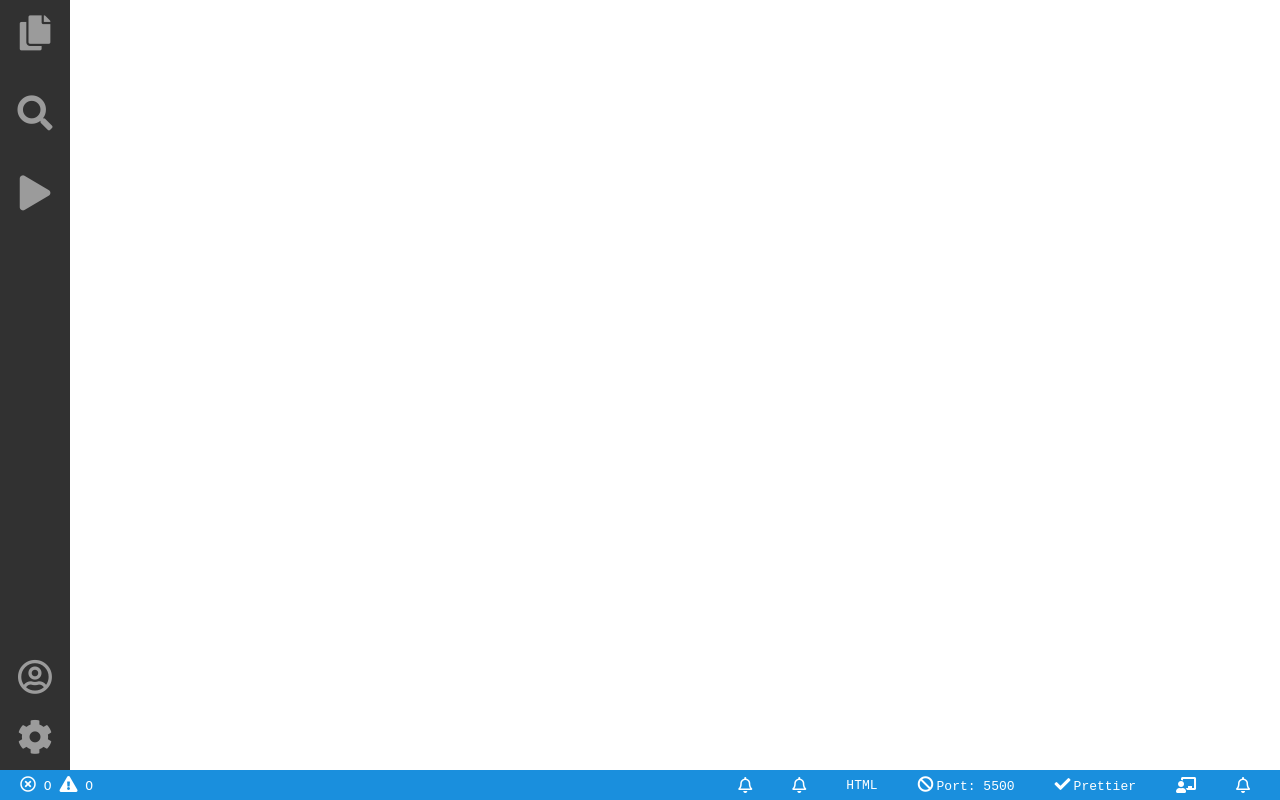
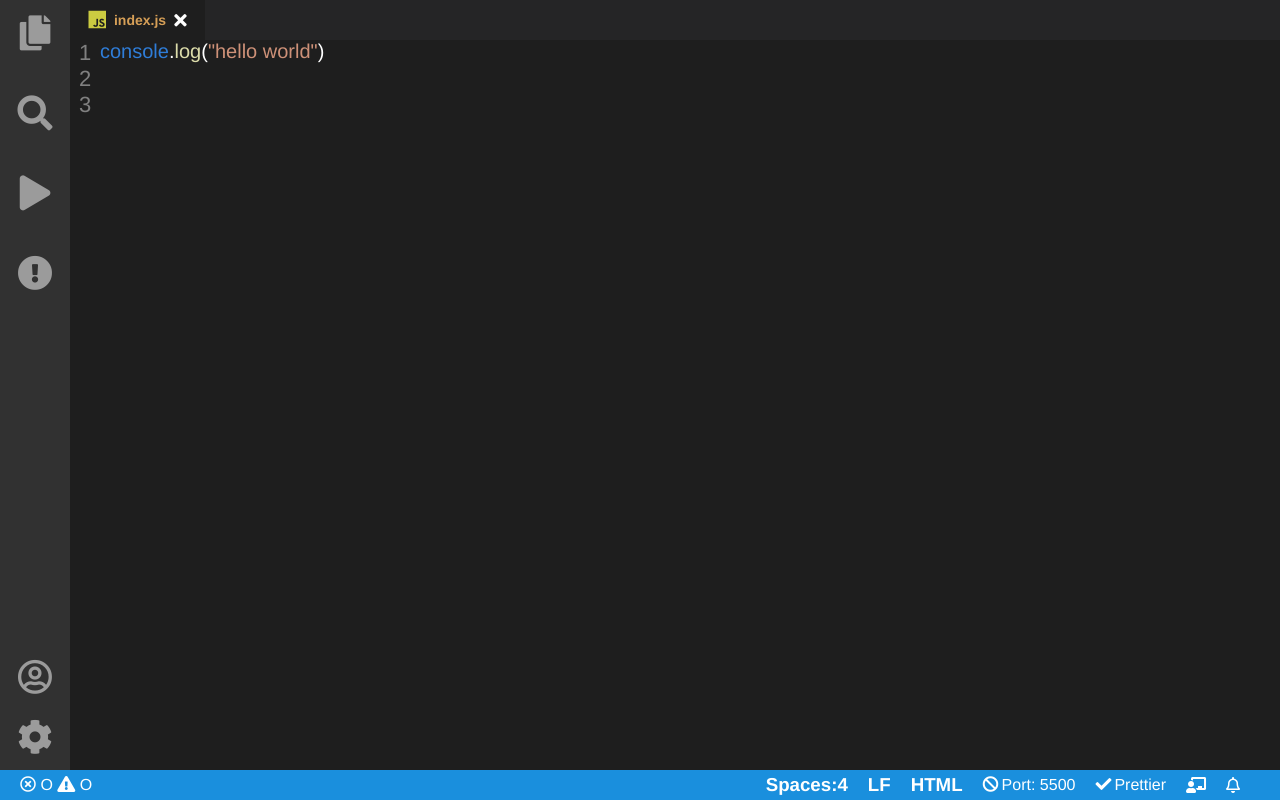
Before and after one commit to nishalk01/VSCODE_THEME_PORTOFOLIO, a plain HTML site: page index.html in a window 1280 px wide. Drawn offline with Linux system fonts and the light colour scheme.

Commit message:
minor styling

```diff
--- a/index.html
+++ b/index.html
@@ -1,30 +1,98 @@
 <!DOCTYPE html>
 <html lang="en">
+
 <head>
     <meta charset="UTF-8">
     <meta http-equiv="X-UA-Compatible" content="IE=edge">
     <meta name="viewport" content="width=device-width, initial-scale=1.0">
     <title>VSCODE</title>
     <link rel="preconnect" href="https://fonts.googleapis.com">
-<!-- <link rel="preconnect" href="https://fonts.gstatic.com" crossorigin>
-<link href="https://fonts.googleapis.com/css2?family=Space+Mono&display=swap" rel="stylesheet">  -->
+
     <link rel="stylesheet" href="styles.css">
-    <link rel="stylesheet" href="https://cdnjs.cloudflare.com/ajax/libs/font-awesome/5.15.3/css/all.min.css" integrity="sha512-iBBXm8fW90+nuLcSKlbmrPcLa0OT92xO1BIsZ+ywDWZCvqsWgccV3gFoRBv0z+8dLJgyAHIhR35VZc2oM/gI1w==" crossorigin="anonymous" referrerpolicy="no-referrer" />
+    <link rel="stylesheet" href="https://cdnjs.cloudflare.com/ajax/libs/font-awesome/5.15.3/css/all.min.css"
+        integrity="sha512-iBBXm8fW90+nuLcSKlbmrPcLa0OT92xO1BIsZ+ywDWZCvqsWgccV3gFoRBv0z+8dLJgyAHIhR35VZc2oM/gI1w=="
+        crossorigin="anonymous" referrerpolicy="no-referrer" />
 </head>
+
 <body>
     <div class="container">
-    <div class="sidenav">
-        <div class="first-icon-set side-icon ">
-            <i class="fas fa-copy spacing" ></i>
+        <div class="side-nav-container" style="position:fixed;">
+            <div class="sidenav" style="position: relative;">
+                <div class="first-icon-set side-icon">
+                    <i class="fas fa-copy spacing"></i>
                     <i class="fas fa-search spacing"></i>
                     <i class="fas fa-play spacing"></i>
+                    <i class="fas fa-exclamation-circle"></i>
 
                 </div>
                 <div class="last-icon-container">
-            <div class="last-icon-set side-icon" >
+                    <div class="last-icon-set side-icon">
                         <i class="far fa-user-circle" style="margin-bottom: 25px;"></i>
                         <i class="fas fa-cog"></i>
                     </div>
+                </div>
+            </div>
+        </div>
+
+        <div class="body">
+            <div class="file-open-container">
+                <div class="file-open" >
+                    <i class="fab fa-js"></i>
+                    <div class="file-name">
+                        index.js
+                    </div>
+                    <i class="fa fa-times" aria-hidden="true"></i>
+                </div>
+            </div>
+            <div class="text-container">
+                <div class="line">
+                    <div>1</div>
+                    <div>2</div>
+                    <div>3</div>
+                    <!-- <div>4</div>
+                    <div>5</div>
+                    <div>6</div>
+                    <div>7</div>
+                    <div>1</div>
+                    <div>2</div>
+                    <div>3</div>
+                    <div>4</div>
+                    <div>5</div>
+                    <div>6</div>
+                    <div>7</div>
+                    <div>1</div>
+                    <div>2</div>
+                    <div>3</div>
+                    <div>4</div>
+                    <div>5</div>
+                    <div>6</div>
+                    <div>7</div>
+                    <div>1</div>
+                    <div>2</div>
+                    <div>3</div>
+                    <div>4</div>
+                    <div>5</div>
+                    <div>6</div>
+                    <div>7</div> -->
+
+                </div>
+                <div class="text-content">
+                    <div class="code-something">
+                        <div class="syntax-name">
+                            console
+                           </div>
+                           .
+                           <div class="method-name">
+                            log
+                           </div>
+                           ( <div class="string">
+                            "hello world"
+                           </div> )
+                    </div>
+
+                </div>
+            </div>
+
         </div>
 
 
@@ -35,9 +103,9 @@
             </div>
             <div class="bottom-right-icon">
 
-            <i class="far fa-bell"></i>
-            <i class="far fa-bell"> </i>
-            <div>HTML</div>
+                <h3>Spaces:4</h3>
+                <h3>LF</h3>
+                <h3>HTML</h3>
                 <div>
                     <i class="fas fa-ban" style="margin-right: 3px;"></i>Port: 5500
                 </div>
@@ -55,6 +123,26 @@
 
 
     </div>
+
+
+
     </div>
+    <script src="index.js"></script>
+</body>
+
+</html>
+
+
+
+<!DOCTYPE html>
+<html lang="en">
+<head>
+    <meta charset="UTF-8">
+    <meta http-equiv="X-UA-Compatible" content="IE=edge">
+    <meta name="viewport" content="width=device-width, initial-scale=1.0">
+    <title>Document</title>
+</head>
+<body>
+
 </body>
 </html>
--- a/styles.css
+++ b/styles.css
@@ -1,7 +1,18 @@
 
 body {
   margin: 0;
-  font-family: monospace;
+  font-family: 'Franklin Gothic Medium', 'Arial Narrow', Arial, sans-serif;
+  background-color: #1e1e1e;
+  color: white;
+  /* overflow: hidden; */
+
+}
+
+
+
+
+.container{
+  display: flex;
 }
 
 .sidenav {
@@ -11,6 +22,7 @@ body {
   display: flex;
   color: white;
   flex-direction: column;
+  overflow-y: hidden;
 }
 
 .first-icon-set {
@@ -54,7 +66,7 @@ body {
   height: 30px;
   display: flex;
   align-items: center;
-  flex-shrink: 1 0 auto;
+
 }
 
 .bottom-left-icon {
@@ -73,8 +85,94 @@ body {
   flex: 4;
   display: flex;
   align-items: center;
-  justify-content: end;
-  gap: 40px;
-  margin-right: 30px;
+  justify-content: flex-end;
+  gap: 20px;
+  margin-right: 40px;
 
 }
+
+.body{
+  background-color: #1e1e1e;
+  flex:1;
+  overflow:auto;
+  height: 100vh;
+  margin-left: 70px;
+  scrollbar-color: #6969dd #e0e0e0;
+
+
+}
+.body::-webkit-scrollbar {
+  width: 700px;
+}
+
+.line{
+  color: gray;
+  font-size: 22px;
+  width: 30px;
+  display: flex;
+  flex-direction: column;
+  align-items: center;
+
+}
+
+
+
+.file-open-container{
+  background-color: #252526;
+  width: 100vw;
+  display: flex;
+  justify-content: flex-start;
+  font-size: 14px;
+  position: fixed;
+  flex:1;
+}
+.file-open{
+  cursor: pointer;
+  width: 135px;
+  height: 40px;
+  display: flex;
+  justify-content: center;
+  align-items: center;
+  background-color: #1e1e1e;
+
+}
+
+.file-name{
+  margin: 8px;
+  color: #d69f57;
+  font-weight: 600;
+}
+.fa-times{
+  font-size: 18px;
+}
+.fa-js{
+  color: #cbcb41;
+  font-size: 20px;
+}
+.text-container{
+  margin-top:40px ;
+  display: flex;
+}
+
+
+.code-something{
+  display: flex;
+}
+.text-content{
+  font-size: 20px;
+  font-weight: 520;
+
+}
+
+.syntax-name{
+  color: #2f7dd8;
+}
+
+.method-name{
+  color: #dcdcaa;
+
+}
+.string{
+  color: #ce9178;
+
+}
```
Lines whose indentation alone changed are shown as unchanged.
